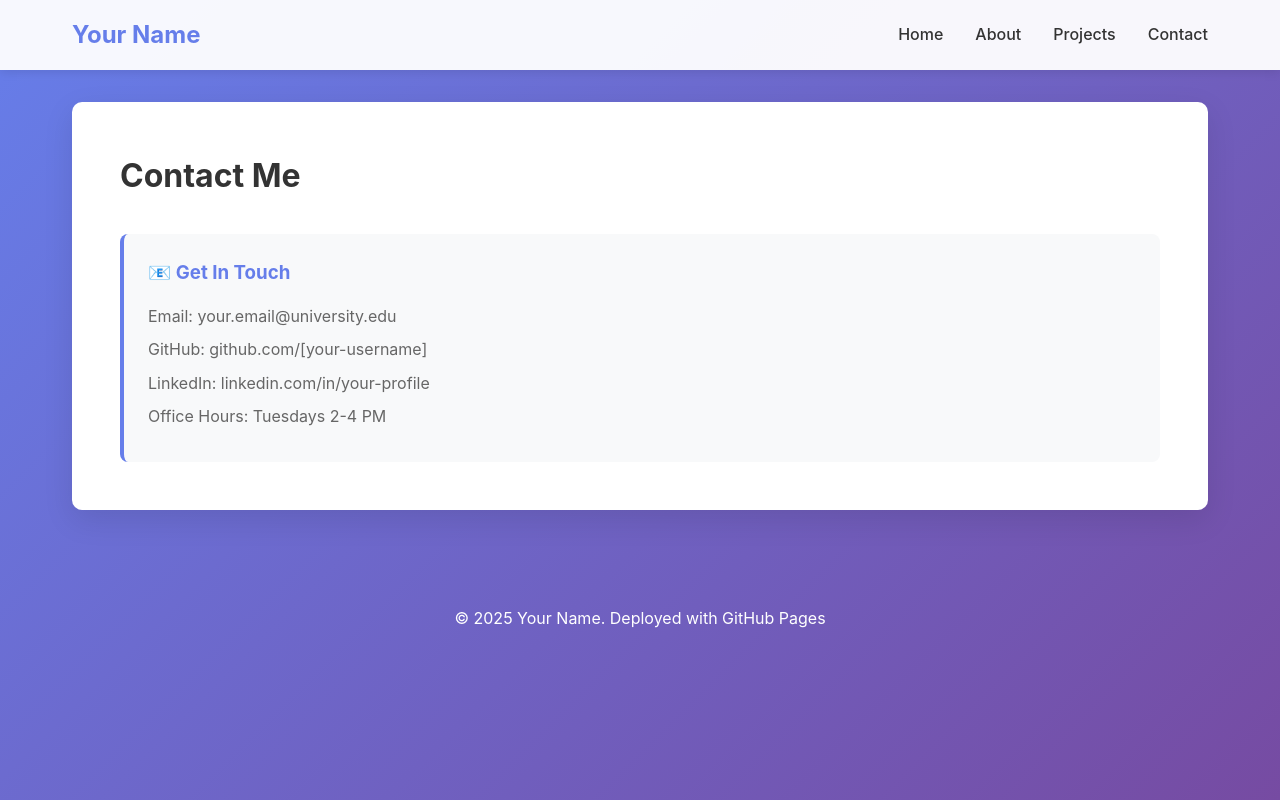
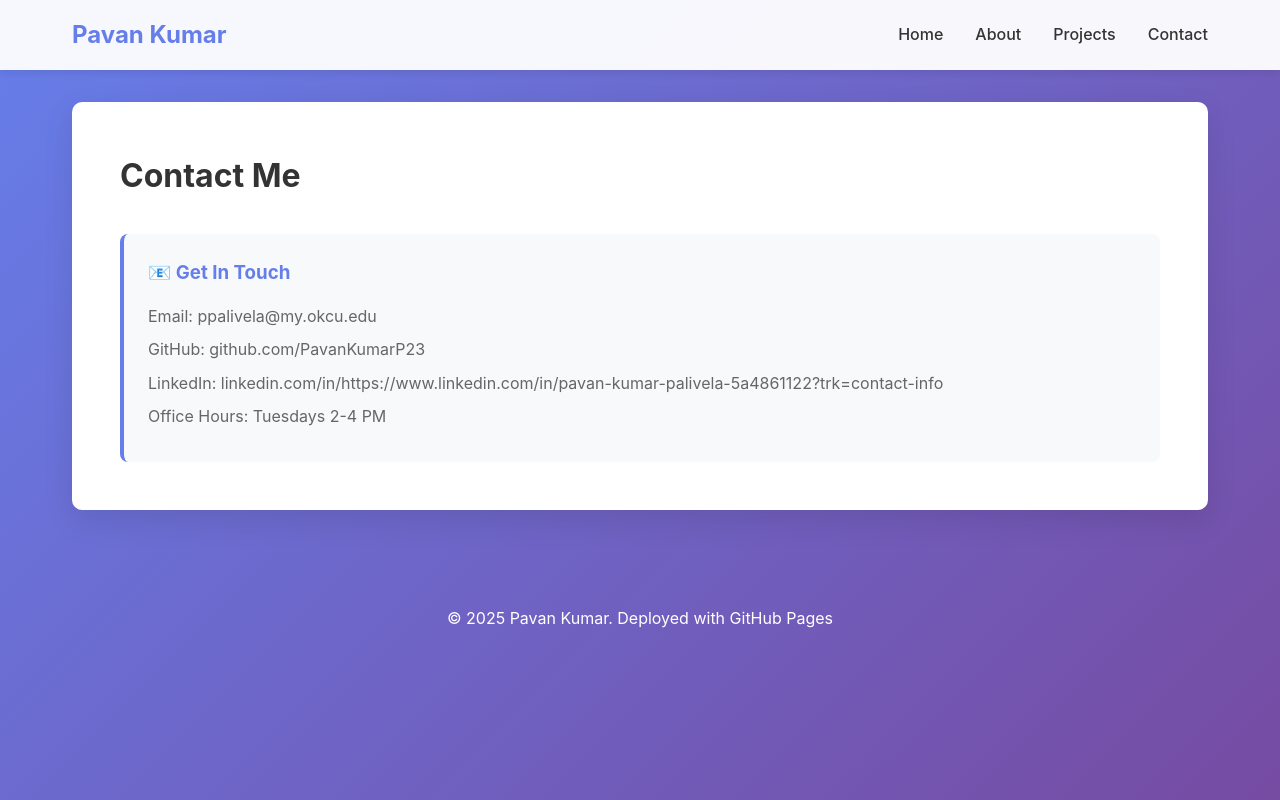
Before and after one commit to PavanKumarP23/PavanKumarP23.github.io, a plain HTML site: page contact.html in a window 1280 px wide. Drawn offline with Linux system fonts and the light colour scheme.

Commit message:
Update contact.html

```diff
--- a/contact.html
+++ b/contact.html
@@ -3,13 +3,13 @@
 <head>
     <meta charset="UTF-8">
     <meta name="viewport" content="width=device-width, initial-scale=1.0">
-    <title>Contact - Your Name</title>
+    <title>Contact - Pavan Kumar</title>
     <link rel="stylesheet" href="style.css">
 </head>
 <body>
     <nav>
         <div class="nav-container">
-            <h1>Your Name</h1>
+            <h1>Pavan Kumar</h1>
             <ul>
                 <li><a href="index.html">Home</a></li>
                 <li><a href="about.html">About</a></li>
@@ -24,16 +24,16 @@
             <h2>Contact Me</h2>
             <div class="about-card">
                 <h3>📧 Get In Touch</h3>
-                <p>Email: your.email@university.edu</p>
-                <p>GitHub: github.com/[your-username]</p>
-                <p>LinkedIn: linkedin.com/in/your-profile</p>
+                <p>Email: ppalivela@my.okcu.edu</p>
+                <p>GitHub: github.com/PavanKumarP23</p>
+                <p>LinkedIn: linkedin.com/in/https://www.linkedin.com/in/pavan-kumar-palivela-5a4861122?trk=contact-info
                 <p>Office Hours: Tuesdays 2-4 PM</p>
             </div>
         </section>
     </main>
 
     <footer>
-        <p>&copy; 2025 Your Name. Deployed with GitHub Pages</p>
+        <p>&copy; 2025 Pavan Kumar. Deployed with GitHub Pages</p>
     </footer>
 </body>
 </html>
```
